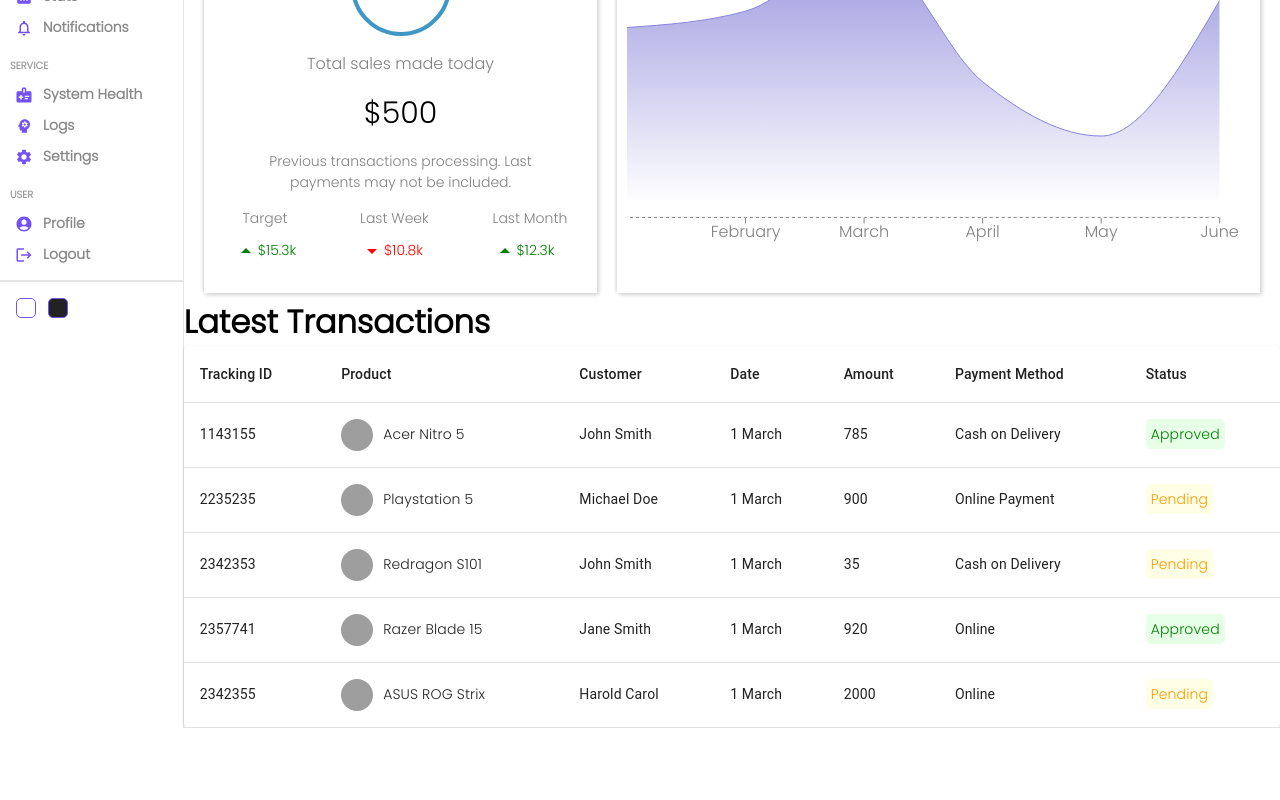
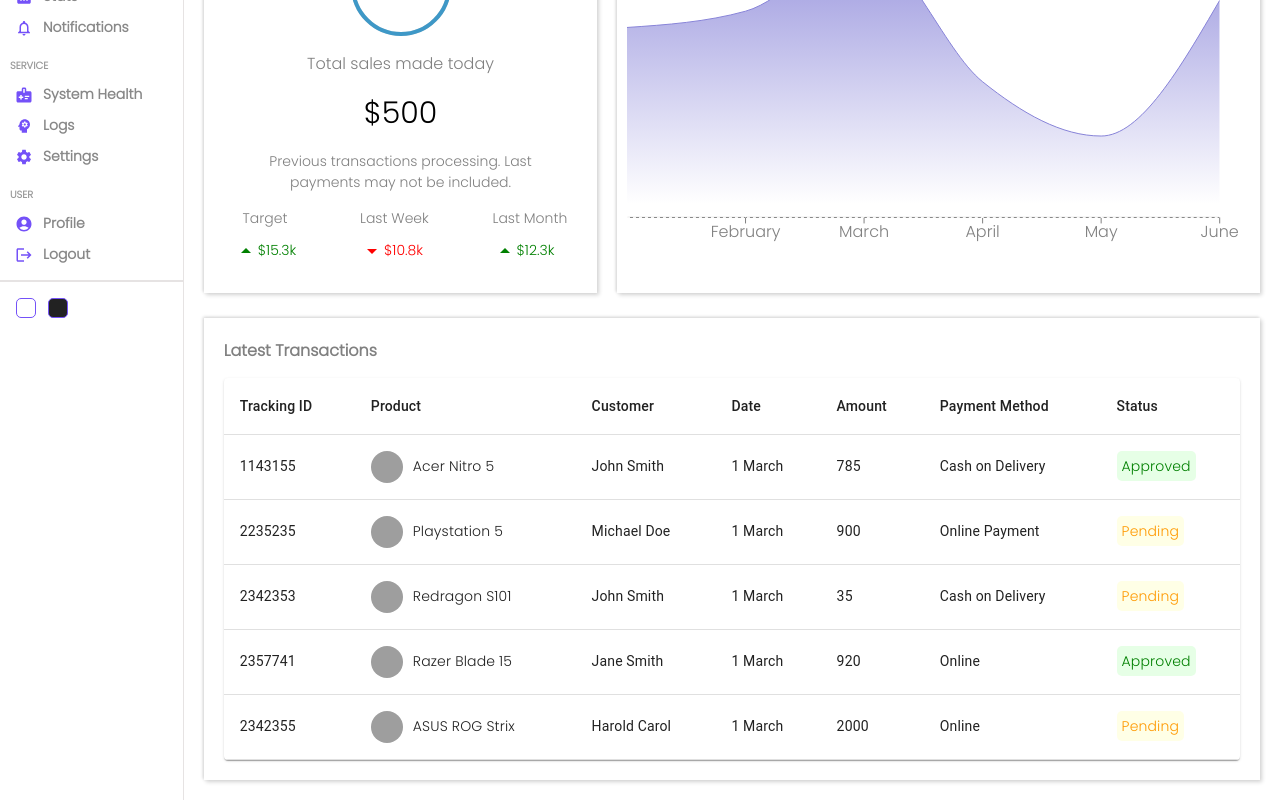
Before and after one commit to okhuaroboosayuki/Dashboard, a React (Vite) app: page / in a window 1280 px wide. Shown: the part 334-1134 px from the top of the page. Before the commit the page ends 1062 px from the top, so only its background shows below. Built offline with nearby package versions, Linux system fonts and the light colour scheme; grey boxes are pictures that could not be loaded.

Commit message:
added styles for table list container

```diff
--- a/src/assets/scss/home.scss
+++ b/src/assets/scss/home.scss
@@ -13,5 +13,19 @@
         .chart_container{
             padding: 5px 20px;
         }
+
+        .list_container{
+            padding: 20px;
+            margin: 20px;
+            box-shadow: 2px 2px 4px lightgray, -1px -1px 3px lightgray;
+            -webkit-box-shadow: 2px 2px 4px lightgray, -1px -1px 3px lightgray;
+
+            .list_title{
+                font-weight: 600;
+                font-size: 16px;
+                color: gray;
+                margin-bottom: 15px;
+            }
+        }
     }
 }
```
